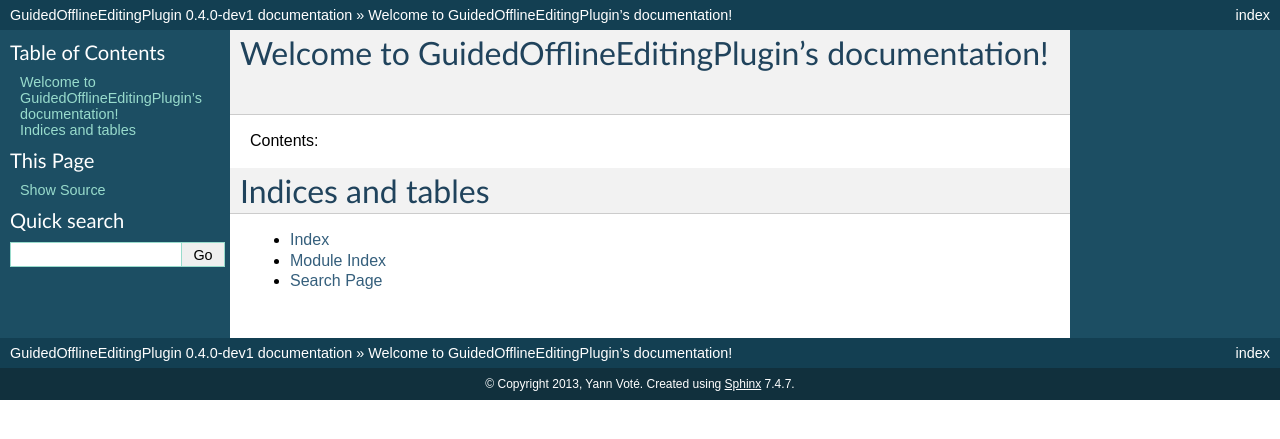
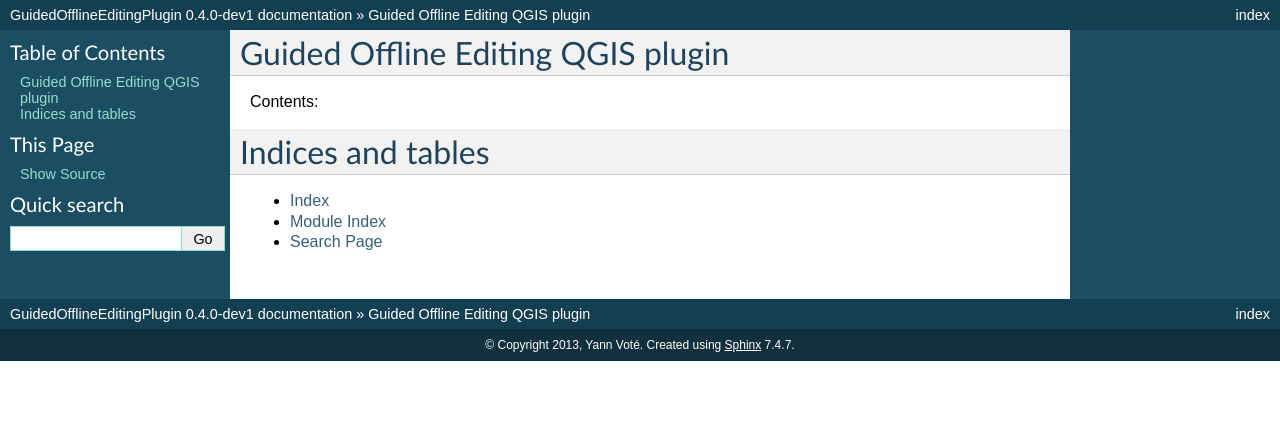
Before and after one commit to ygversil/qgis-guided-offline-editing, a Sphinx documentation site: the page built from help/source/index.rst, in a window 1280 px wide. Shown: the top 439 px of the page. Built offline with Sphinx 7.4.7, drawn with Linux system fonts in a browser that asks for light colours; formulas are drawn with MathJax 3.

Commit message:
Update help title

```diff
--- a/help/source/index.rst
+++ b/help/source/index.rst
@@ -3,8 +3,8 @@
    You can adapt this file completely to your liking, but it should at least
    contain the root `toctree` directive.
 
-Welcome to GuidedOfflineEditingPlugin's documentation!
-============================================
+Guided Offline Editing QGIS plugin
+==================================
 
 Contents:
 
```
